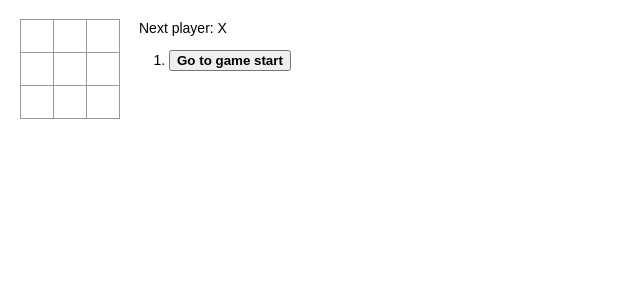
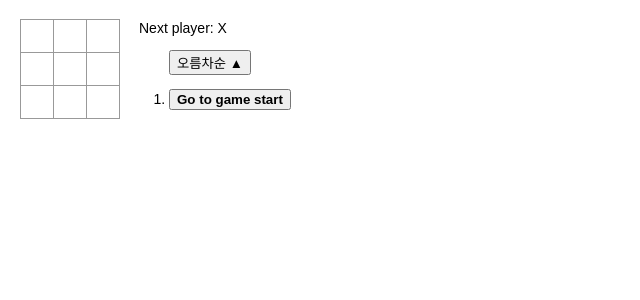
Before and after one commit to skykimssi/react-1, a React (Create React App) app: page / in a window 1280 px wide. Shown: the top 300 px of the page, without its empty margins (0-640 px from the left). Built offline with nearby package versions, Linux system fonts and the light colour scheme.

Commit message:
스테이트에 따라서 엘리먼트 배열 정렬

```diff
--- a/src/index.js
+++ b/src/index.js
@@ -9,6 +9,14 @@ function Square(props) {
 			{props.value}
 		</button>
 	);
+}
+
+function SortBtn(props){
+	return(
+		<button className="sortBtn" onClick={props.onClick}>
+			{props.btnText}
+		</button>
+	)
 }
 
 class Board extends React.Component {
@@ -84,13 +92,18 @@ class Game extends React.Component {
 			}],
 			xIsNext: true,
 			stepNumber: 0,
+			sort : true,
+		};
+	}
 
-		};
+	sortBtnClick(){
+		this.setState({
+			sort: !this.state.sort,
+		})
 	}
 
 	handleClick(i) {
 		const history = this.state.history.slice(0, this.state.stepNumber + 1);
-
 		const current = history[history.length - 1];
 		const squares = current.squares.slice();
 		if (calculateWinner(squares) || squares[i]) {
@@ -133,7 +146,11 @@ class Game extends React.Component {
 				</li>
 			);
 		});
-
+		//console.log(moves);
+		//정렬 상태에 따라 moves 순서 바꾸기
+		if(!this.state.sort){
+			moves.reverse();
+		}
 		let status;
 		if (winner) {
 			status = 'Winner: ' + winner;
@@ -151,6 +168,7 @@ class Game extends React.Component {
 				</div>
 				<div className="game-info">
 					<div>{status}</div>
+					<ol><SortBtn btnText={this.state.sort?"오름차순 ▲":"내림차순 ▼"} onClick={_=>this.sortBtnClick()} /></ol>
 					<ol>{moves}</ol>
 				</div>
 			</div>
```
